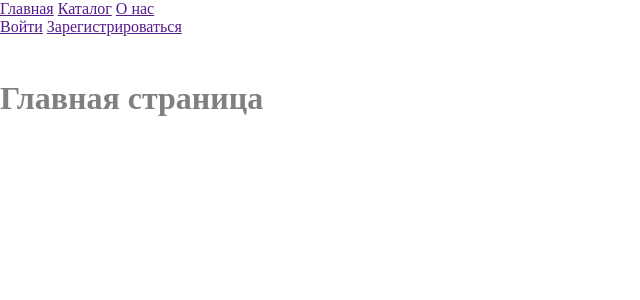
After one commit to Sht0neg/FinalDjangoProject, a Django app: template templates/main.html in a window 1280 px wide. The commit adds this page. Shown: the top 300 px of the page, without its empty margins (0-640 px from the left). Run offline with Django 5.2, Linux system fonts and the light colour scheme; the template is opened without the code that fills it, so the values that code supplies are empty.

Commit message:
начал создание главной страницы и страницы входа в аккаунт

```diff
--- a/static/styles.css
+++ b/static/styles.css
@@ -19,3 +19,11 @@ footer{
     height: 100px;
     color: maroon;
 }
+
+.div_login{
+    display: flex;
+    width: 350px;
+    height: 270px;
+    align-items: center;
+    justify-content: center;
+}
--- a/templates/base.html
+++ b/templates/base.html
@@ -7,9 +7,17 @@
     <title>название</title>
 </head>
 <body>
-    <header></header>
-    <main></main>
-
+    <header>
+        <div class="header_menu">
+            <a href="">Главная</a>
+            <a href="">Каталог</a>
+            <a href="">О нас</a>
+        </div>
+        <div class="header_log_reg">
+            <a href="">Войти</a>
+            <a href="">Зарегистрироваться</a>
+        </div>
+    </header>
 
     {% block main %}{% endblock main %}
 
--- /dev/null
+++ b/templates/main.html
@@ -0,0 +1,5 @@
+{% extends "base.html" %}
+
+{% block main %}
+    <h1>Главная страница</h1>
+{% endblock main %}
```
Also changed, not shown: templates/login.html (added, +12 -0 lines), templates/account.html (added), templates/registration.html (added).
